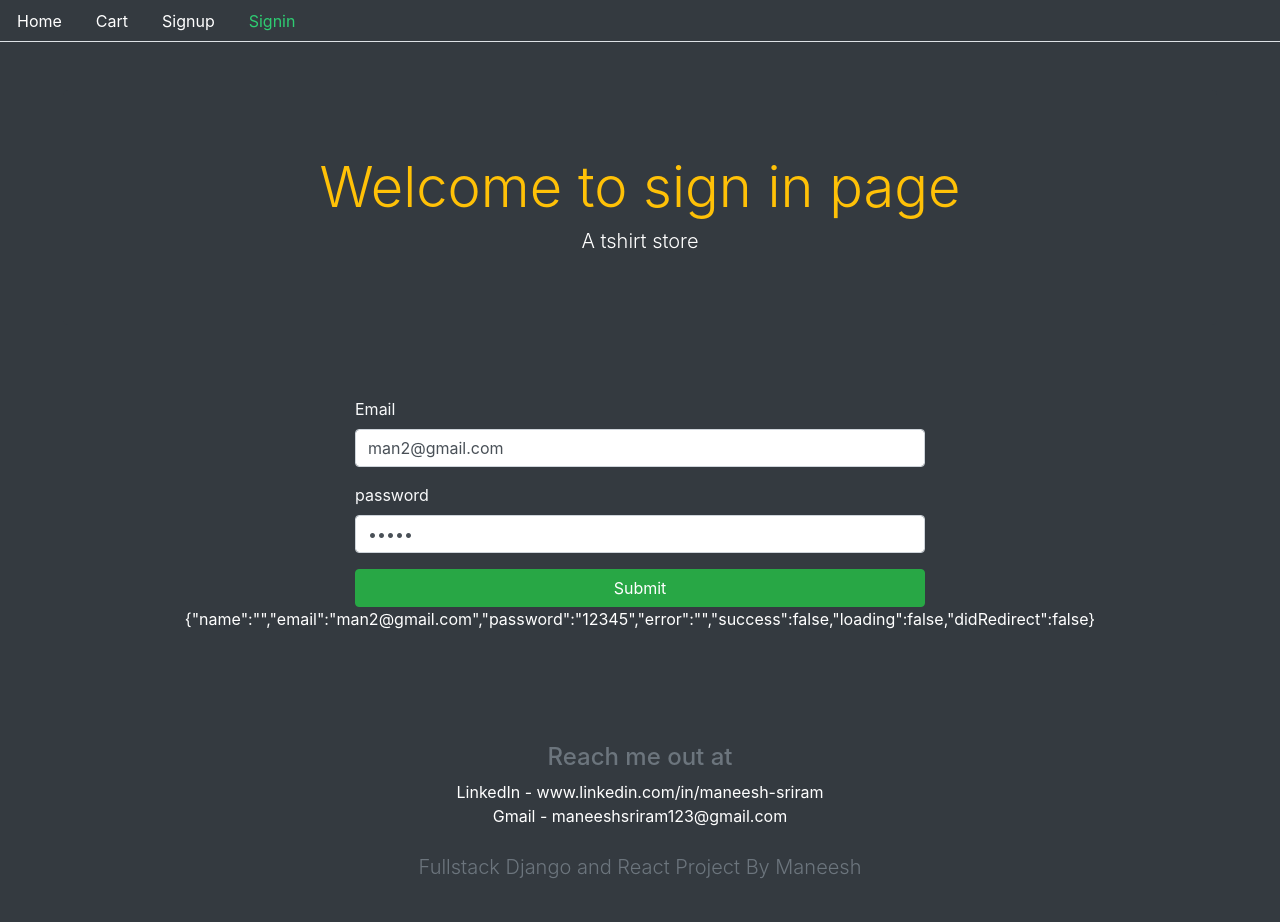
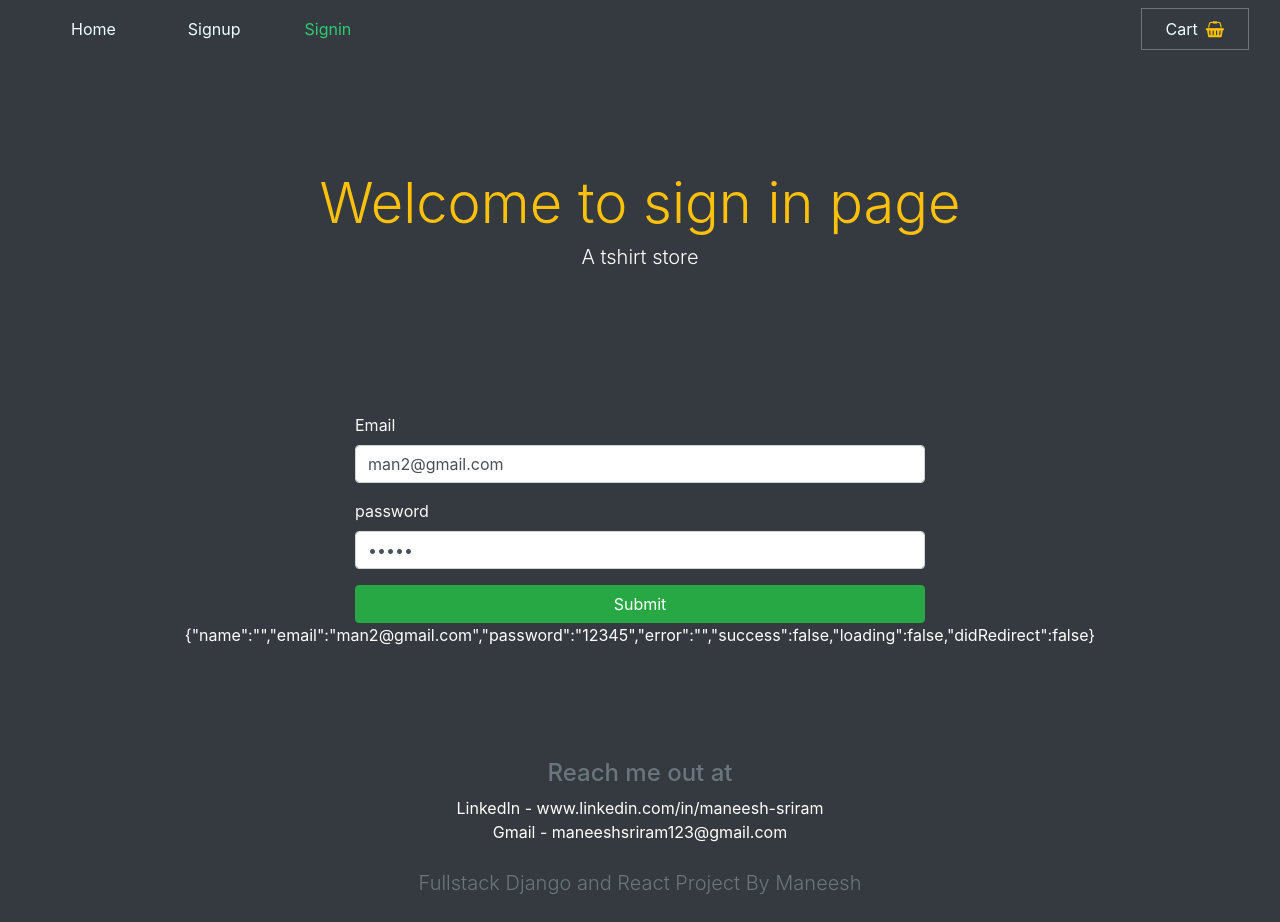
Before and after one commit to niranjankrishna-acad/MachineTest, a React (Create React App) app in the folder frontend/: page /signin in a window 1280 px wide. Built offline with nearby package versions, Linux system fonts and the light colour scheme.

Commit message:
Update Menu.js

```diff
--- a/frontend/src/core/Menu.js
+++ b/frontend/src/core/Menu.js
@@ -3,86 +3,114 @@ import { Link, withRouter } from "react-router-dom";
 
 import { signout, isAuthenticated } from "../auth/helper";
 
+
+
 const currentTab = (history, path) => {
   if (history.location.pathname === path) {
     return { color: "#2ecc72" };
   } else {
-    return { color: "#FFFFFF" };
+    return { color: "#EFFFFF" };
   }
 };
 
+
+
+
 const Menu = ({ history, path }) => {
   return (
-    <div>
-      <ul className="nav nav-tabs bg-dark">
-        <li className="nav-item">
+    <nav class="navbar navbar-expand-lg navbar-dark bg-dark">
+      <div class="container-fluid">
+
+        <button class="navbar-toggler" type="button" data-toggle="collapse" data-target="#navbarSupportedContent" aria-controls="navbarSupportedContent" aria-expanded="false" aria-label="Toggle navigation">
+          <span class="navbar-toggler-icon"></span>
+        </button>
+
+        <div class="collapse navbar-collapse" id="navbarSupportedContent">
+          <ul class="navbar-nav mr-auto">
+
+
+            <li className="nav-item px-3 mx-3 ">
               <Link
                 style={currentTab(history, "/")}
                 className="nav-link"
-            to="/"
-          >
+                to="/">
                 Home
             </Link>
             </li>
-        <li className="nav-item">
-          <Link
-            style={currentTab(history, "/cart")}
-            className="nav-link"
-            to="/cart"
-          >
-            Cart
-          </Link>
-        </li>
+
+
+
             {isAuthenticated() && (
-          <li className="nav-item">
+              <li className="nav-item px-3 mx-3 ">
                 <Link
                   style={currentTab(history, "/user/dashboard")}
                   className="nav-link"
-              to="/user/dashboard"
-            >
-              dashboard
+                  to="/user/dashboard">
+                  Dashboard
               </Link>
               </li>
             )}
+
+
+
+            {isAuthenticated() && (
+              <li className="nav-item px-3 mx-3 ">
+                <Link
+                  style={currentTab(history, "/user/signout")}
+                  onClick={() => {
+                    signout(() => {
+                      history.push("/signin");
+                    });
+                  }}
+                  className="nav-link">
+                  Signout
+              </Link>
+              </li>
+            )}
+
+
+
             {!isAuthenticated() && (
               <Fragment>
-            <li className="nav-item">
+                <li className="nav-item mx-3 px-2">
                   <Link
                     style={currentTab(history, "/signup")}
                     className="nav-link"
-                to="/signup"
-              >
+                    to="/signup">
                     Signup
                 </Link>
                 </li>
-            <li className="nav-item">
+
+                <li className="nav-item mx-3 px-2">
                   <Link
                     style={currentTab(history, "/signin")}
                     className="nav-link"
-                to="/signin"
-              >
+                    to="/signin">
                     Signin
                 </Link>
                 </li>
               </Fragment>
             )}
+          </ul>
 
-        {isAuthenticated() && (
-          <li className="nav-item">
-            <span
-              onClick={() => {
-                signout(() => {
-                  history.push("/");
-                });
-              }}
-              className="nav-link text-warning"
-            >
-              Signout
-            </span>
+
+          <ul className="navbar-nav">
+            <li className="nav-item border border-secondary">
+              <Link
+                style={currentTab(history, "/cart")}
+                className="nav-link px-4"
+                to="/cart">
+                Cart
+                <i class="fa fa-shopping-basket pl-2 text-warning" aria-hidden="true"></i>
+              </Link>
             </li>
-        )}
           </ul>
+
+
+
         </div>
+      </div>
+    </nav>
   );
 };
 
```
Lines whose indentation alone changed are shown as unchanged.
